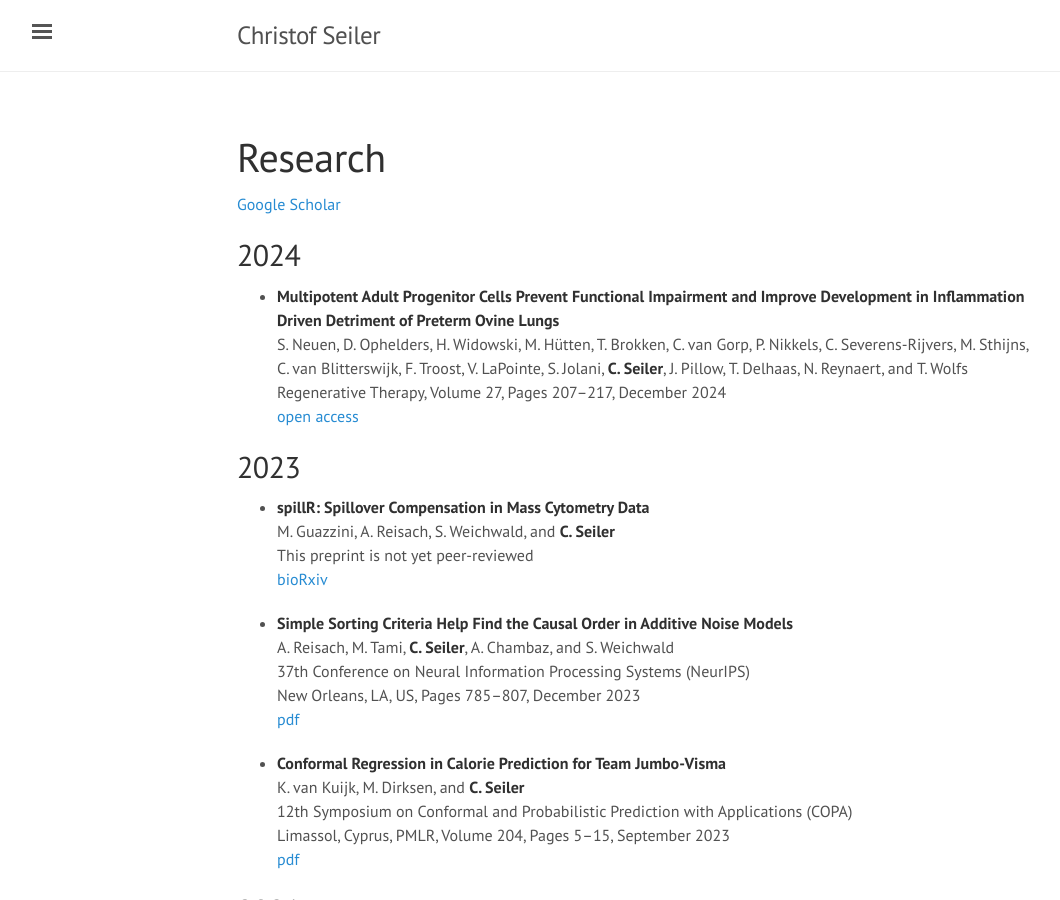
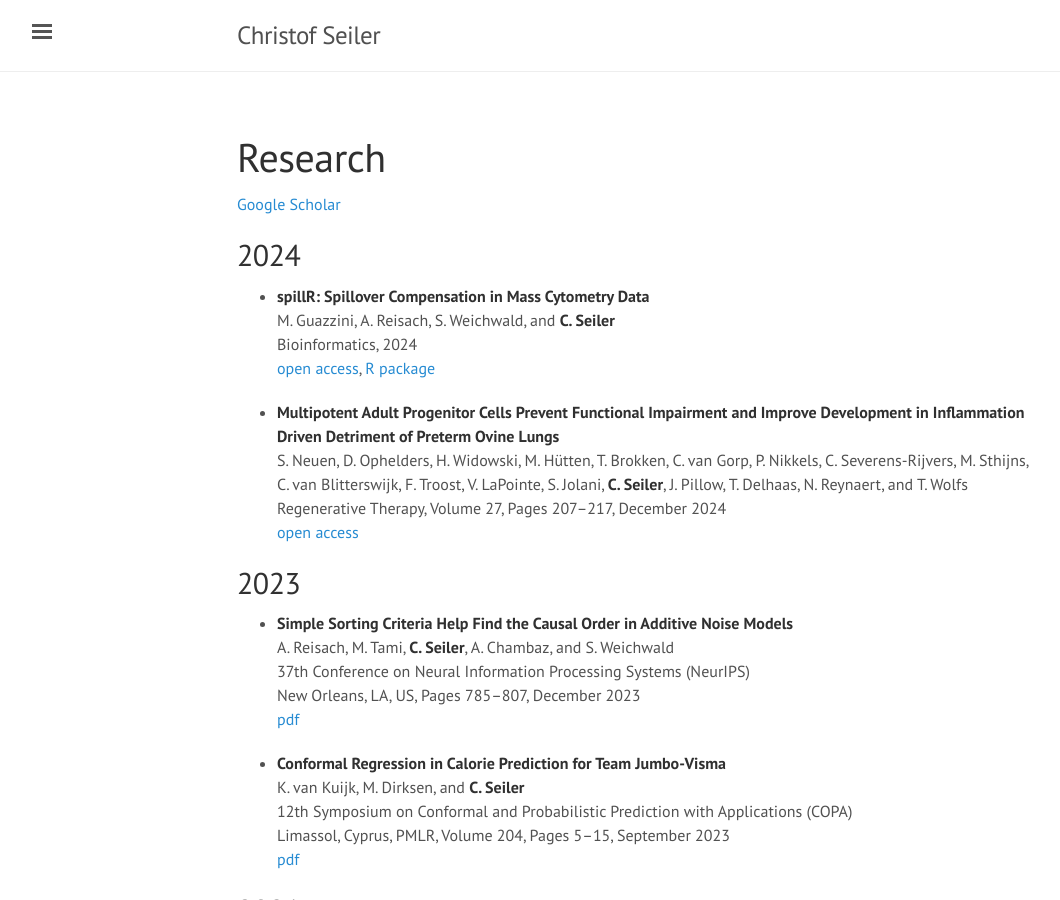
Before and after one commit to ChristofSeiler/ChristofSeiler.github.io, a Jekyll site: the page built from research.md, in a window 1280 px wide and 900 px high. Shown: the whole window, without its empty margins (3-1063 px from the left). Built offline with Jekyll 4.4.1, drawn with Linux system fonts in a browser that asks for light colours.

Commit message:
spillR accepted

```diff
--- a/research.md
+++ b/research.md
@@ -7,17 +7,17 @@ title: Research
 
 ## 2024
 
+* **spillR: Spillover Compensation in Mass Cytometry Data** <br>
+M. Guazzini, A. Reisach, S. Weichwald, and **C. Seiler** <br>
+Bioinformatics, 2024 <br>
+[open access](https://doi.org/10.1093/bioinformatics/btae337), [R package](https://bioconductor.org/packages/spillR/)
+
 * **Multipotent Adult Progenitor Cells Prevent Functional Impairment and Improve Development in Inflammation Driven Detriment of Preterm Ovine Lungs** <br>
 S. Neuen, D. Ophelders, H. Widowski, M. Hütten, T. Brokken, C. van Gorp, P. Nikkels, C. Severens-Rijvers, M. Sthijns, C. van Blitterswijk, F. Troost, V. LaPointe, S. Jolani, **C. Seiler**, J. Pillow, T. Delhaas, N. Reynaert, and T. Wolfs <br>
 Regenerative Therapy, Volume 27, Pages 207&ndash;217, December 2024 <br>
 [open access](https://doi.org/10.1016/j.reth.2024.03.014)
 
 ## 2023
-
-* **spillR: Spillover Compensation in Mass Cytometry Data** <br>
-M. Guazzini, A. Reisach, S. Weichwald, and **C. Seiler** <br>
-This preprint is not yet peer-reviewed <br>
-[bioRxiv](https://doi.org/10.1101/2023.10.04.560870)
 
 * **Simple Sorting Criteria Help Find the Causal Order in Additive Noise Models** <br>
 A. Reisach, M. Tami, **C. Seiler**, A. Chambaz, and S. Weichwald <br>
```
